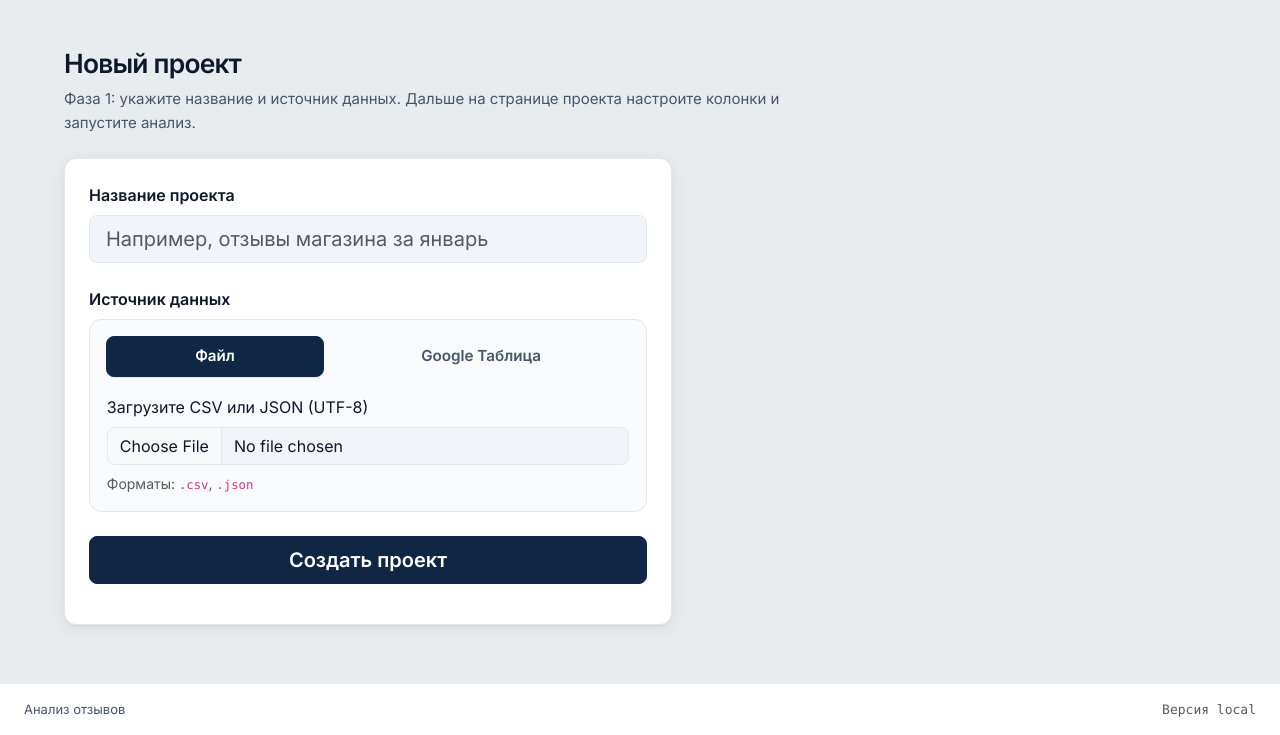
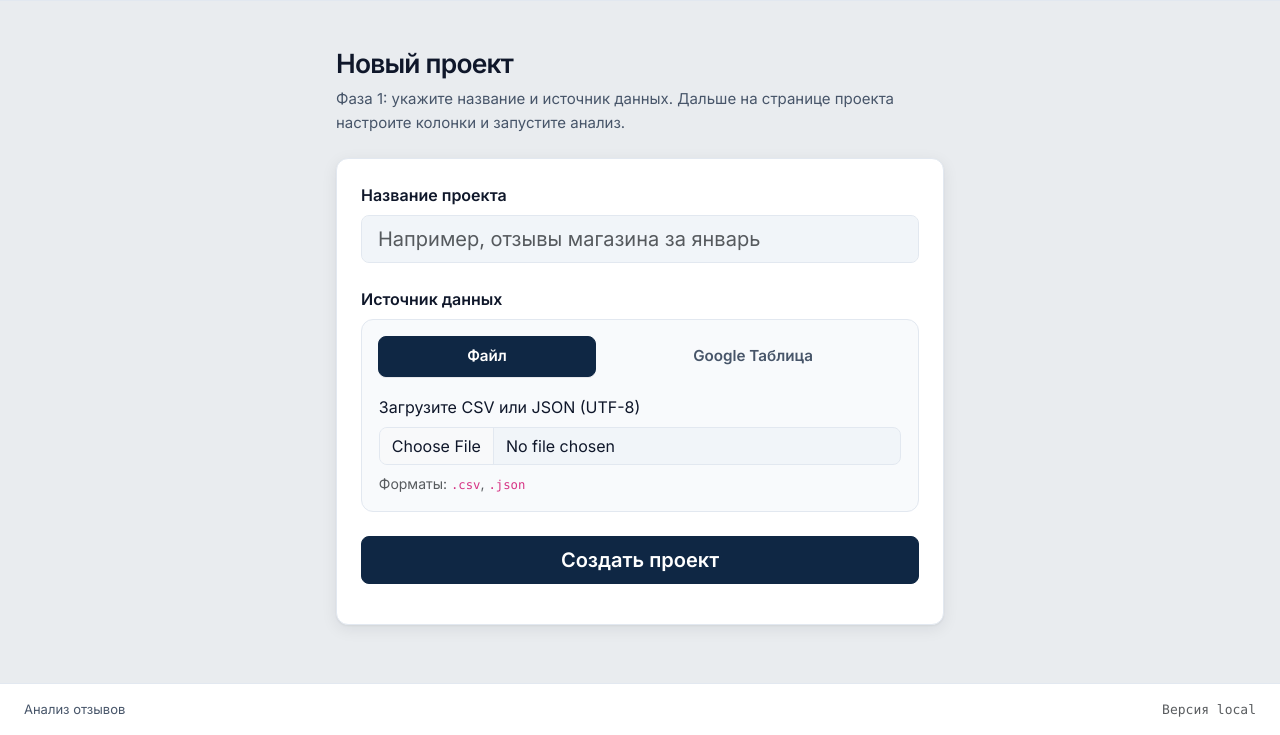
Before and after one commit to miromito/review_processor, a FastAPI app: page /projects/new in a window 1280 px wide. Shown: the part 65-800 px from the top of the page. Run offline with FastAPI, Linux system fonts and the light colour scheme.

Commit message:
Added styling and structure for the "New Project" page, including a centered layout and adjustments to form widths for improved usability.

```diff
--- a/app/templates/project_new.html
+++ b/app/templates/project_new.html
@@ -1,5 +1,6 @@
 {% extends "base.html" %}
 {% block content %}
+<div class="ra-project-new">
 <div class="page-hero">
   <h1 class="page-title mb-2">Новый проект</h1>
   <p class="page-lead mb-0">Фаза 1: укажите название и источник данных. Дальше на странице проекта настроите колонки и запустите анализ.</p>
@@ -97,6 +98,7 @@
     <div id="formAlert" class="mt-3" role="status" aria-live="polite"></div>
   </div>
 </div>
+</div>
 {% endblock %}
 {% block scripts %}
 <script src="/static/project_new.js" defer></script>
--- a/static/app.css
+++ b/static/app.css
@@ -944,9 +944,24 @@ details.ra-hint {
   letter-spacing: -0.02em;
 }
 
+/* Страница «новый проект» — одна узкая колонка по центру */
+.ra-project-new {
+  width: 100%;
+  max-width: 38rem;
+  margin-inline: auto;
+}
+
+.ra-project-new .page-lead {
+  max-width: none;
+}
+
 /* Форма «новый проект» — узкая колонка */
 .narrow-form {
   max-width: 38rem;
+}
+
+.ra-project-new .narrow-form {
+  max-width: none;
 }
 
 /* Вкладки «Файл / Google Таблица» */
```
Also changed, not shown: 1 other file.
